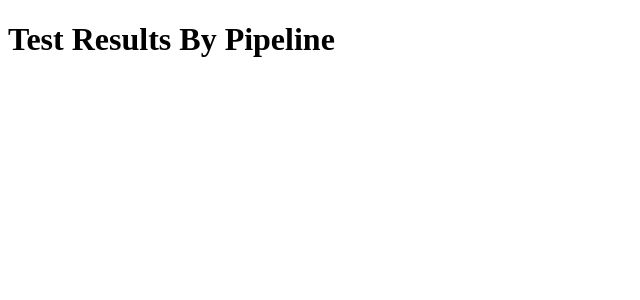
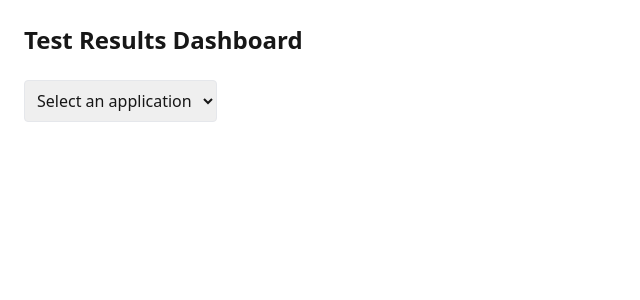
Before and after one commit to auto-collab/test-scope, a Next.js app: page /results-by-pipeline in a window 1280 px wide. Shown: the top 300 px of the page, without its empty margins (0-640 px from the left). Built offline with nearby package versions, Linux system fonts and the light colour scheme.

Commit message:
adding frontend setup

```diff
--- a/app/api/azure-web-client-service.ts
+++ b/app/api/azure-web-client-service.ts
@@ -20,7 +20,6 @@ export function getAzureWebClient(): azDev.WebApi {
   return azureWebClient;
 }
 
-// ✅ Add this function to reset the singleton
 export function resetAzureWebClient() {
   azureWebClient = null;
 }
--- /dev/null
+++ b/app/api/test-scope/route.ts
@@ -0,0 +1,33 @@
+import { NextResponse } from 'next/server';
+
+// import { getApplicationTestScope } from '@/backend/get-application-test-scope';
+
+export async function GET(request: Request) {
+  const { searchParams } = new URL(request.url);
+  const app = searchParams.get('app') || 'MyApp';
+
+  // TEMP MOCK DATA
+  const mockData = {
+    totalTests: Math.floor(Math.random() * 100) + 1,
+    lastPipelineOutcomes: {
+      'Pipeline A': 'Passed',
+      'Pipeline B': 'Failed',
+    },
+    codeCoverage: [
+      { module: 'Module A', coverage: Math.random() * 100 },
+      { module: 'Module B', coverage: Math.random() * 100 },
+      { module: 'Module C', coverage: Math.random() * 100 },
+    ],
+    testGroups: {
+      'Storage A': [
+        { testName: 'Test 1', duration: '500ms', outcome: 'Passed' },
+        { testName: 'Test 2', duration: '300ms', outcome: 'Failed' },
+      ],
+      'Storage B': [
+        { testName: 'Test 3', duration: '700ms', outcome: 'Passed' },
+      ],
+    },
+  };
+
+  return NextResponse.json(mockData);
+}
--- a/app/globals.css
+++ b/app/globals.css
@@ -1,11 +1,10 @@
-@import 'tailwindcss';
+@tailwind base;
+@tailwind components;
+@tailwind utilities;
 
 :root {
   --background: #ffffff;
   --foreground: #171717;
-}
-
-@theme inline {
   --color-background: var(--background);
   --color-foreground: var(--foreground);
   --font-sans: var(--font-geist-sans);
@@ -22,5 +21,5 @@
 body {
   background: var(--background);
   color: var(--foreground);
-  font-family: Arial, Helvetica, sans-serif;
+  font-family: var(--font-sans), Arial, Helvetica, sans-serif;
 }
--- /dev/null
+++ b/app/layout.tsx
@@ -0,0 +1,20 @@
+// app/layout.tsx
+
+import './globals.css'; // or adjust if you're using another global CSS file
+
+export const metadata = {
+  title: 'Test Results Dashboard',
+  description: 'Pipeline test and code coverage summary',
+};
+
+export default function RootLayout({
+  children,
+}: {
+  children: React.ReactNode;
+}) {
+  return (
+    <html lang="en">
+      <body>{children}</body>
+    </html>
+  );
+}
--- /dev/null
+++ b/app/page.tsx
@@ -0,0 +1,8 @@
+// app/page.tsx
+export default function HomePage() {
+    return (
+      <main className="p-6">
+        <h1 className="text-2xl font-bold">Welcome to the Test Results Dashboard</h1>
+      </main>
+    );
+  }
--- a/app/results-by-pipeline/page.tsx
+++ b/app/results-by-pipeline/page.tsx
@@ -1,3 +1,103 @@
-export default function ResultsByPipelinePage() {
-  return <h1>Test Results By Pipeline</h1>;
+"use client";
+import React, { useState, useEffect } from 'react';
+import { BarChart, Bar, XAxis, YAxis, Tooltip, ResponsiveContainer } from 'recharts';
+
+export default function TestResultsDashboard() {
+    const [applications, setApplications] = useState([]);
+    const [selectedApp, setSelectedApp] = useState('');
+    const [testData, setTestData] = useState(null);
+    const [expandedStorage, setExpandedStorage] = useState({});
+
+    useEffect(() => {
+        setApplications(['App1', 'App2', 'App3']);
+    }, []);
+
+    useEffect(() => {
+        if (selectedApp) {
+          fetch(`/api/test-scope`) // later: `/api/test-scope?app=${selectedApp}`
+            .then((res) => res.json())
+            .then((data) => setTestData(data));
+        }
+      }, [selectedApp]);
+
+    const toggleStorage = (storage) => {
+        setExpandedStorage(prev => ({ ...prev, [storage]: !prev[storage] }));
+    };
+
+    return (
+        <div className="p-6 space-y-6">
+            <h1 className="text-2xl font-bold">Test Results Dashboard</h1>
+
+            <select
+                value={selectedApp}
+                onChange={(e) => setSelectedApp(e.target.value)}
+                className="border p-2 rounded"
+            >
+                <option value="" disabled>Select an application</option>
+                {applications.map(app => (
+                    <option key={app} value={app}>{app}</option>
+                ))}
+            </select>
+
+            {testData && (
+                <div className="grid grid-cols-2 gap-4">
+                    <div className="border rounded p-4 shadow">
+                        <h2 className="text-xl font-semibold">Total Tests</h2>
+                        <p className="text-lg">{testData.totalTests}</p>
+                        <h3 className="text-md font-medium mt-2">Last Outcomes</h3>
+                        <ul className="text-sm">
+  {Object.entries(testData.lastPipelineOutcomes as Record<string, string>).map(
+    ([pipeline, outcome]) => (
+      <li key={pipeline}>
+        <strong>{pipeline}:</strong> {outcome}
+      </li>
+    )
+  )}
+</ul>
+                    </div>
+
+                    <div className="border rounded p-4 shadow">
+                        <h2 className="text-xl font-semibold">Code Coverage</h2>
+                        <ResponsiveContainer width="100%" height={300}>
+                            <BarChart data={testData.codeCoverage}>
+                                <XAxis dataKey="module" />
+                                <YAxis />
+                                <Tooltip />
+                                <Bar dataKey="coverage" fill="#8884d8" />
+                            </BarChart>
+                        </ResponsiveContainer>
+                    </div>
+                </div>
+            )}
+
+            {testData?.testGroups && (
+                <div>
+                    <h2 className="text-xl font-semibold mt-6">Test Groups</h2>
+                    <ul className="space-y-2">
+                        {Object.keys(testData.testGroups).map(storage => (
+                            <li key={storage}>
+                                <button
+                                    className="text-blue-600 underline"
+                                    onClick={() => toggleStorage(storage)}
+                                >
+                                    {storage}
+                                </button>
+                                {expandedStorage[storage] && (
+                                    <div className="mt-2 ml-4 border-l pl-4">
+                                        {testData.testGroups[storage].map((test, index) => (
+                                            <div key={index} className="border p-2 rounded flex justify-start space-x-6">
+                                                <span><strong>{test.testName}</strong></span>
+                                                <span>Duration: {test.duration}</span>
+                                                <span>Outcome: {test.outcome}</span>
+                                            </div>
+                                        ))}
+                                    </div>
+                                )}
+                            </li>
+                        ))}
+                    </ul>
+                </div>
+            )}
+        </div>
+    );
 }
--- a/postcss.config.mjs
+++ b/postcss.config.mjs
@@ -1,5 +1,4 @@
-const config = {
-  plugins: ['@tailwindcss/postcss'],
+export const plugins = {
+  tailwindcss: {},
+  autoprefixer: {},
 };
-
-export default config;
```
Also changed, not shown: package.json (+6 -1 lines), 1 other file (tests, documents, lock files or other folders).
